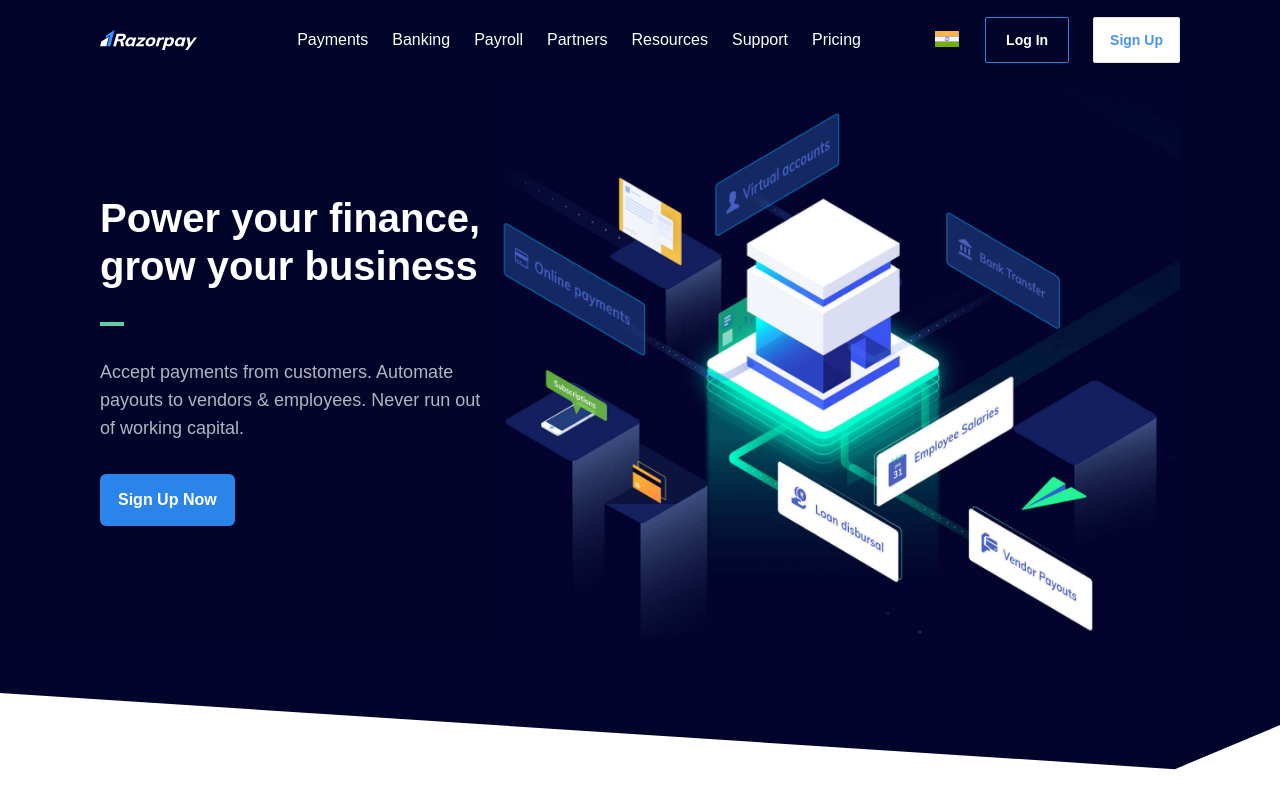
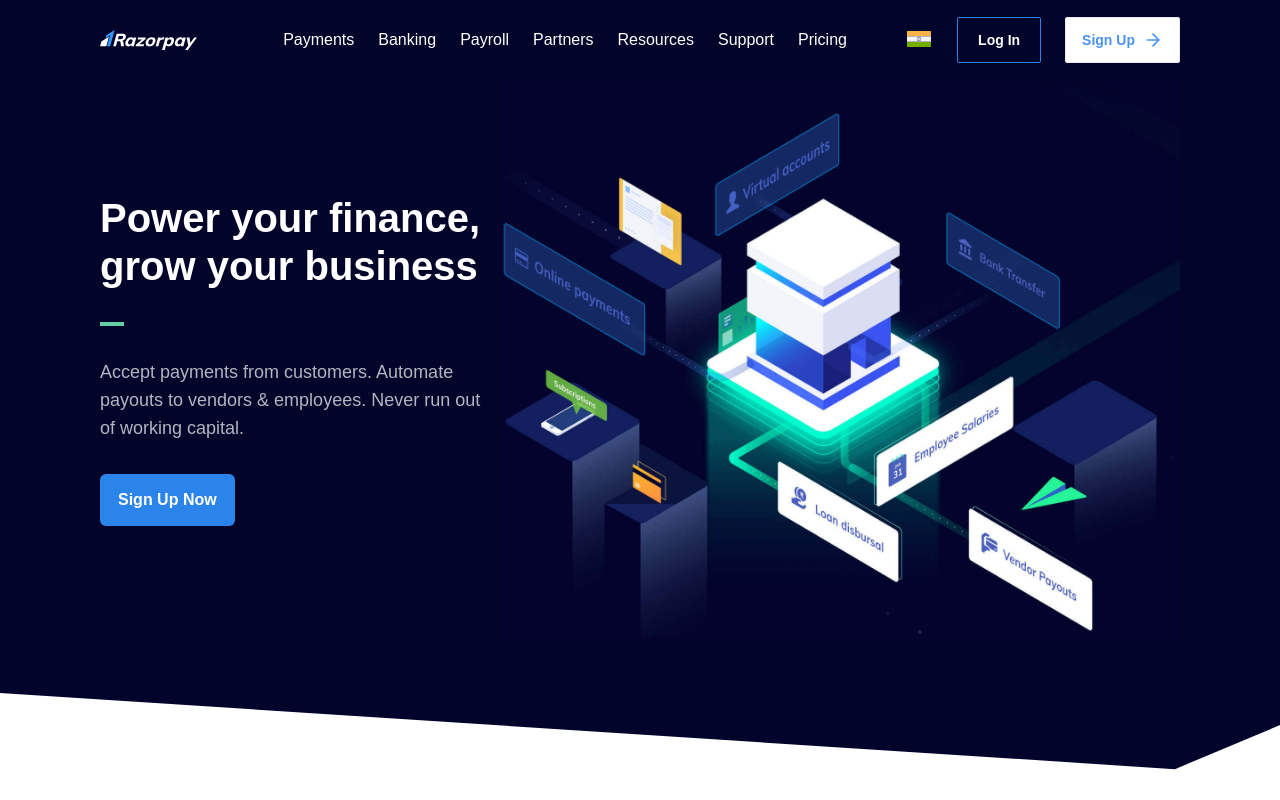
Before and after one commit to prachiguptadev/Razorpay-Clone, a website built with Vite: page index.html in a window 1280 px wide. Shown: the top 800 px of the page. Built offline with nearby package versions, Linux system fonts and the light colour scheme.

```diff
--- a/index.html
+++ b/index.html
@@ -93,9 +93,24 @@
             Log In
           </button>
           <button
-            class="text-lightBlue300 bg-white transition-all duration-200 font-mullish rounded-sm text-sm font-bold px-4 py-3 border hover:text-lightBlue500"
+            class="flex gap-2 align-baseline text-lightBlue300 bg-white transition-all duration-200 font-mullish rounded-sm text-sm font-bold px-4 py-3 border hover:text-lightBlue500"
           >
             Sign Up
+            <svg
+              xmlns="http://www.w3.org/2000/svg"
+              width="20"
+              height="20"
+              viewBox="0 0 24 24"
+              fill="none"
+              stroke="currentColor"
+              stroke-width="2"
+              stroke-linecap="round"
+              stroke-linejoin="round"
+              class="feather feather-arrow-right"
+            >
+              <line x1="5" y1="12" x2="19" y2="12"></line>
+              <polyline points="12 5 19 12 12 19"></polyline>
+            </svg>
           </button>
         </div>
       </div>
@@ -137,5 +152,7 @@
         <img src="./Images/hero-shape.svg" alt="" class="w-full object-fill" />
       </div>
     </section>
+
+    <!-- Feature Section -->
   </body>
 </html>
```
